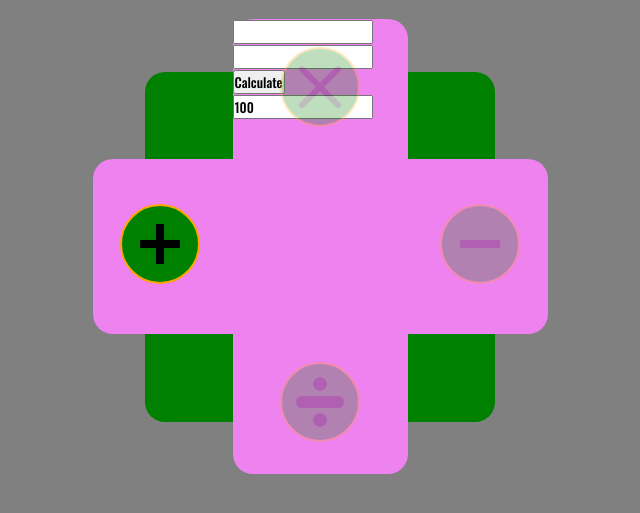
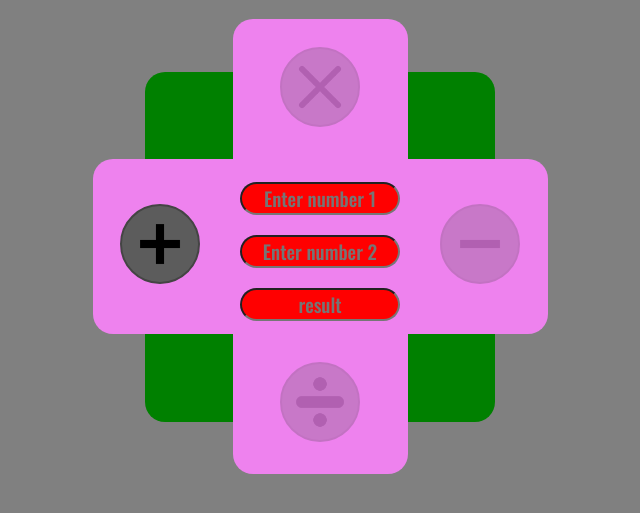
Before and after one commit to konsin1988/js-calculator, a website: page app/index.html in a window 1280 px wide. Shown: the part 177-690 px from the top of the page, without its empty margins (320-960 px from the left). Drawn offline with nearby package versions, Linux system fonts and the light colour scheme.

Commit message:
Elements in the place

```diff
--- a/app/css/main.css
+++ b/app/css/main.css
@@ -31,6 +31,9 @@ body {
   margin: 15%;
   background: green;
   border-radius: 20px;
+  display: flex;
+  justify-content: center;
+  align-items: center;
 }
 
 .box .horisontal {
@@ -50,6 +53,9 @@ body {
   top: -15%;
   left: 25%;
   border-radius: 20px;
+  display: flex;
+  flex-direction: column;
+  justify-content: center;
 }
 .container .mul_div {
   position: absolute;
@@ -80,9 +86,9 @@ body {
 }
 .icon {
   width: 80px;
-  border: 2px solid orange;
+  border: 2px solid rgb(68, 68, 68);
   border-radius: 50%;
-  background: green;
+  background: rgb(92, 92, 92);
   /* opacity: 0.25; */
   padding: 2px;
   cursor: pointer;
@@ -116,10 +122,17 @@ body {
     margin: 7.5%;
     padding: 0;
   }
+  .container .numbers input {
+    width: 30vw;
+  }
 }
 @media screen and (max-width: 600px) {
   .icon {
-    width: 50px;
+    width: 55px;
+  }
+  .container .numbers input {
+    font-size: 1em;
+    margin: 10px;
   }
 }
 
@@ -129,3 +142,20 @@ input:nth-child(3):checked ~ .mul_div label:nth-child(1),
 input:nth-child(4):checked ~ .mul_div label:nth-child(2) {
   opacity: 1;
 }
+.container .numbers {
+  position: absolute;
+  height: 150px;
+  z-index: 100;
+  /* background: green; */
+  display: flex;
+  flex-direction: column;
+}
+
+.numbers input {
+  background: red;
+  border-radius: 20px;
+  margin: 10px;
+  text-align: center;
+  font-size: 1.2em;
+  width: 160px;
+}
--- a/app/index.html
+++ b/app/index.html
@@ -11,7 +11,6 @@
     <div class="title">
       <h1>Calculator</h1>
     </div>
-
     <div class="container">
       <div class="chbox">
         <input id="add" type="radio" name="op" checked />
@@ -36,13 +35,14 @@
         </div>
       </div>
       <div class="box">
+        <div class="numbers">
+          <input type="text" id="num1" placeholder="Enter number 1" />
+          <input type="text" id="num2" placeholder="Enter number 2" />
+          <!-- <input type="button" value="Calculate" /> -->
+          <input type="text" id="result" placeholder="result" />
+        </div>
         <div class="horisontal"></div>
-        <div class="vertical">
-          <input type="text" id="num1" />
-          <input type="text" id="num2" />
-          <input type="button" value="Calculate" />
-          <input type="text" id="result" value="100" />
-        </div>
+        <div class="vertical"></div>
       </div>
     </div>
     <script
```
